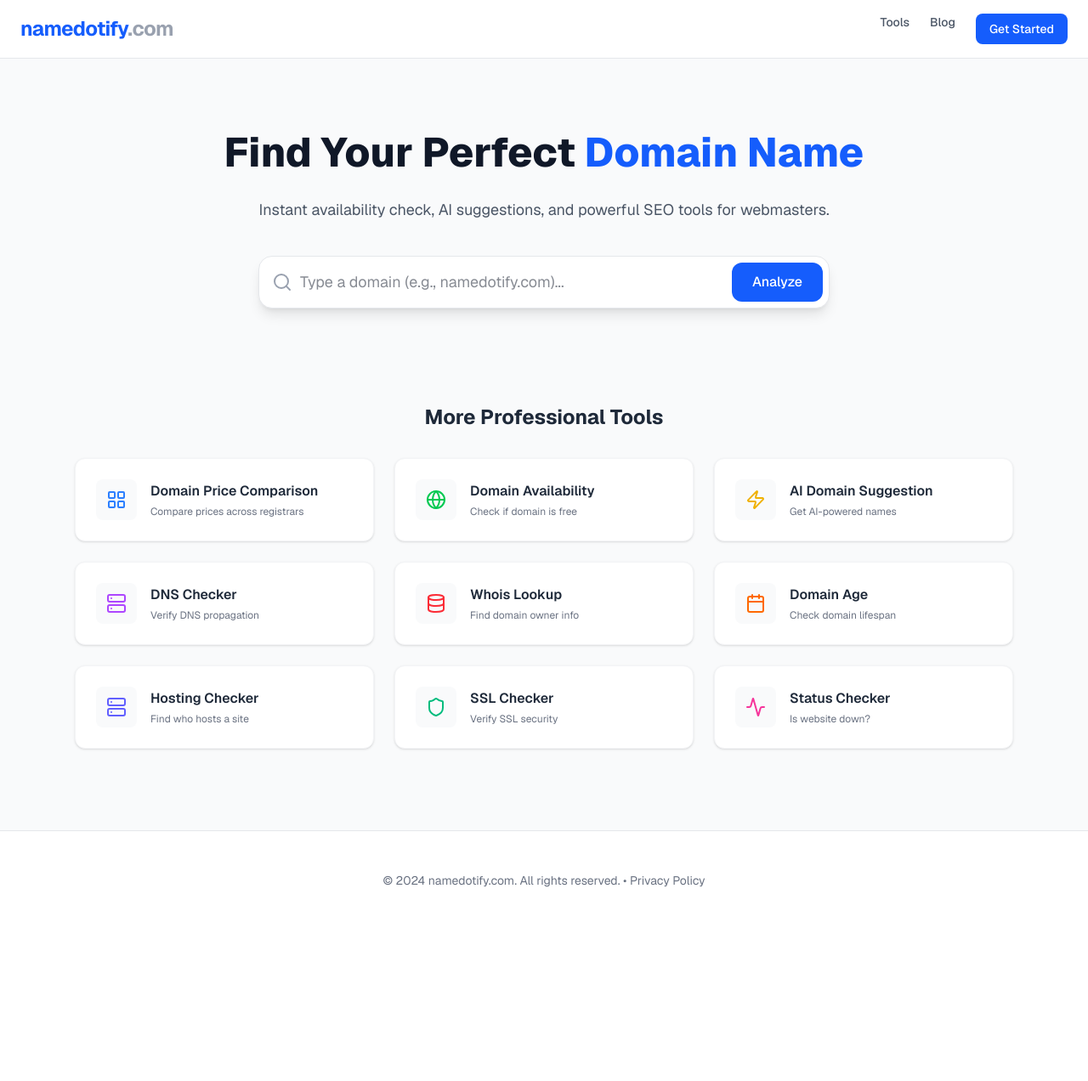
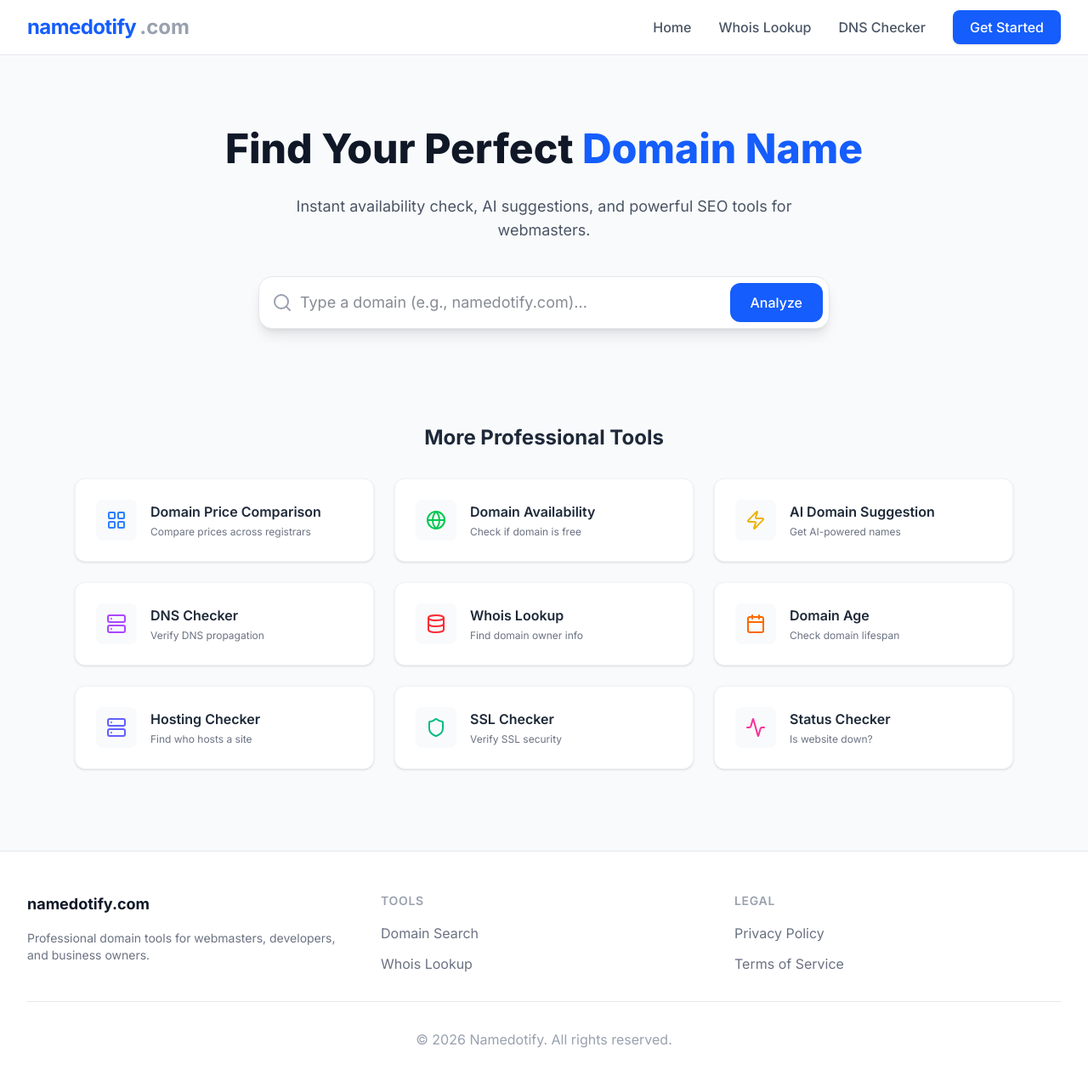
Before and after one commit to ashishjacob786/namedotify, a Next.js app: page / in a window 1280 px wide. Shown: the top 1272 px of the page at 85% size. Before the commit the page ends 1094 px from the top, so only its background shows below. Built offline with nearby package versions, Linux system fonts and the light colour scheme.

Commit message:
Added global navbar and footer

```diff
--- a/src/app/layout.js
+++ b/src/app/layout.js
@@ -1,28 +1,24 @@
-import { Geist, Geist_Mono } from "next/font/google";
+import { Inter } from "next/font/google";
 import "./globals.css";
+import Navbar from "../components/Navbar";
+import Footer from "../components/Footer";
 
-const geistSans = Geist({
-  variable: "--font-geist-sans",
-  subsets: ["latin"],
-});
-
-const geistMono = Geist_Mono({
-  variable: "--font-geist-mono",
-  subsets: ["latin"],
-});
+const inter = Inter({ subsets: ["latin"] });
 
 export const metadata = {
-  title: "Create Next App",
-  description: "Generated by create next app",
+  title: "Namedotify - Professional Domain Tools",
+  description: "Check domain availability, Whois lookup, and DNS tools instantly.",
 };
 
 export default function RootLayout({ children }) {
   return (
     <html lang="en">
-      <body
-        className={`${geistSans.variable} ${geistMono.variable} antialiased`}
-      >
-        {children}
+      <body className={`${inter.className} bg-gray-50 flex flex-col min-h-screen`}>
+        <Navbar />
+        <main className="flex-grow">
+          {children}
+        </main>
+        <Footer />
       </body>
     </html>
   );
--- a/src/app/page.js
+++ b/src/app/page.js
@@ -43,15 +43,6 @@ export default function Home() {
 
   return (
     <div className="min-h-screen bg-gray-50 text-gray-900 font-sans">
-      {/* Navbar */}
-      <nav className="bg-white border-b border-gray-200 px-6 py-4 flex justify-between items-center sticky top-0 z-50">
-        <div className="text-2xl font-bold text-blue-600 tracking-tight cursor-pointer" onClick={() => window.location.reload()}>namedotify<span className="text-gray-400">.com</span></div>
-        <div className="hidden md:flex space-x-6 text-sm font-medium text-gray-600">
-          <a href="#" className="hover:text-blue-600">Tools</a>
-          <a href="#" className="hover:text-blue-600">Blog</a>
-          <button className="bg-blue-600 text-white px-4 py-2 rounded-lg hover:bg-blue-700 transition">Get Started</button>
-        </div>
-      </nav>
 
       {/* Hero Section */}
       <header className="max-w-5xl mx-auto text-center py-20 px-4">
@@ -126,10 +117,6 @@ export default function Home() {
         </div>
       </section>
 
-      {/* Footer */}
-      <footer className="bg-white border-t border-gray-200 py-12 text-center text-gray-500 text-sm">
-        <p>&copy; 2024 namedotify.com. All rights reserved. • <a href="#" className="hover:text-blue-600">Privacy Policy</a></p>
-      </footer>
     </div>
   );
 }
--- /dev/null
+++ b/src/components/Footer.js
@@ -0,0 +1,38 @@
+import React from 'react';
+import Link from 'next/link';
+
+export default function Footer() {
+  return (
+    <footer className="bg-white border-t border-gray-200 mt-auto">
+      <div className="max-w-7xl mx-auto py-12 px-4 overflow-hidden sm:px-6 lg:px-8">
+        <div className="grid grid-cols-1 md:grid-cols-3 gap-8 mb-8">
+            <div>
+                <h3 className="text-lg font-bold text-gray-900 mb-4">namedotify.com</h3>
+                <p className="text-gray-500 text-sm">
+                    Professional domain tools for webmasters, developers, and business owners.
+                </p>
+            </div>
+            <div>
+                <h3 className="text-sm font-semibold text-gray-400 tracking-wider uppercase mb-4">Tools</h3>
+                <ul className="space-y-3">
+                    <li><Link href="/" className="text-base text-gray-500 hover:text-blue-600">Domain Search</Link></li>
+                    <li><Link href="/whois" className="text-base text-gray-500 hover:text-blue-600">Whois Lookup</Link></li>
+                </ul>
+            </div>
+            <div>
+                <h3 className="text-sm font-semibold text-gray-400 tracking-wider uppercase mb-4">Legal</h3>
+                <ul className="space-y-3">
+                    <li><a href="#" className="text-base text-gray-500 hover:text-blue-600">Privacy Policy</a></li>
+                    <li><a href="#" className="text-base text-gray-500 hover:text-blue-600">Terms of Service</a></li>
+                </ul>
+            </div>
+        </div>
+        <div className="border-t border-gray-200 pt-8 flex justify-center">
+          <p className="text-base text-gray-400">
+            &copy; {new Date().getFullYear()} Namedotify. All rights reserved.
+          </p>
+        </div>
+      </div>
+    </footer>
+  );
+}
--- /dev/null
+++ b/src/components/Navbar.js
@@ -0,0 +1,50 @@
+"use client";
+import React from 'react';
+import Link from 'next/link';
+import { Menu, X } from 'lucide-react';
+
+export default function Navbar() {
+  const [isOpen, setIsOpen] = React.useState(false);
+
+  return (
+    <nav className="bg-white border-b border-gray-200 sticky top-0 z-50">
+      <div className="max-w-7xl mx-auto px-4 sm:px-6 lg:px-8">
+        <div className="flex justify-between h-16">
+          <div className="flex items-center">
+            <Link href="/" className="flex-shrink-0 flex items-center gap-1">
+              <span className="text-2xl font-bold text-blue-600 tracking-tight">namedotify</span>
+              <span className="text-2xl font-bold text-gray-400">.com</span>
+            </Link>
+          </div>
+
+          {/* Desktop Menu */}
+          <div className="hidden md:flex items-center space-x-8">
+            <Link href="/" className="text-gray-600 hover:text-blue-600 font-medium transition">Home</Link>
+            <Link href="/whois" className="text-gray-600 hover:text-blue-600 font-medium transition">Whois Lookup</Link>
+            <a href="#" className="text-gray-600 hover:text-blue-600 font-medium transition">DNS Checker</a>
+            <button className="bg-blue-600 text-white px-5 py-2 rounded-lg hover:bg-blue-700 transition font-medium shadow-sm">
+              Get Started
+            </button>
+          </div>
+
+          {/* Mobile Menu Button */}
+          <div className="flex items-center md:hidden">
+            <button onClick={() => setIsOpen(!isOpen)} className="text-gray-600 hover:text-gray-900 p-2">
+              {isOpen ? <X size={24} /> : <Menu size={24} />}
+            </button>
+          </div>
+        </div>
+      </div>
+
+      {/* Mobile Menu Dropdown */}
+      {isOpen && (
+        <div className="md:hidden bg-white border-t border-gray-100">
+          <div className="px-2 pt-2 pb-3 space-y-1 sm:px-3">
+            <Link href="/" className="block px-3 py-2 rounded-md text-base font-medium text-gray-700 hover:text-blue-600 hover:bg-gray-50">Home</Link>
+            <Link href="/whois" className="block px-3 py-2 rounded-md text-base font-medium text-gray-700 hover:text-blue-600 hover:bg-gray-50">Whois Lookup</Link>
+          </div>
+        </div>
+      )}
+    </nav>
+  );
+}
```
